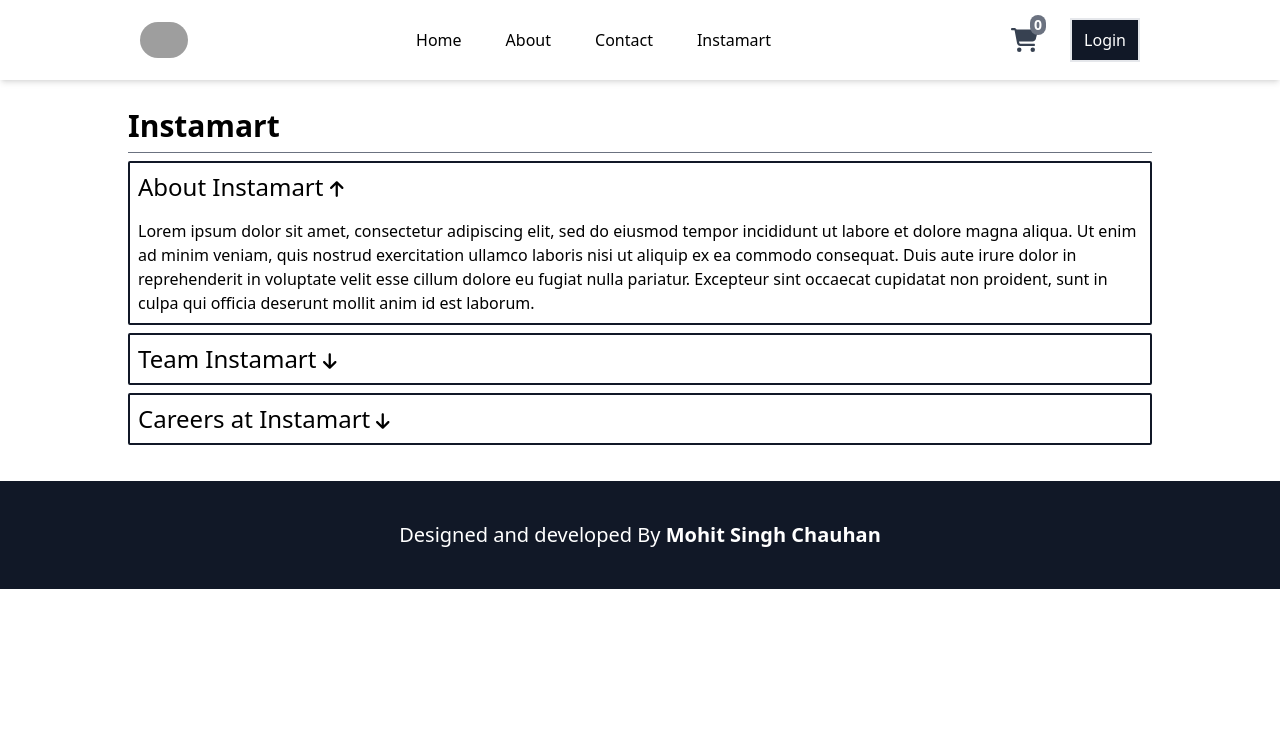
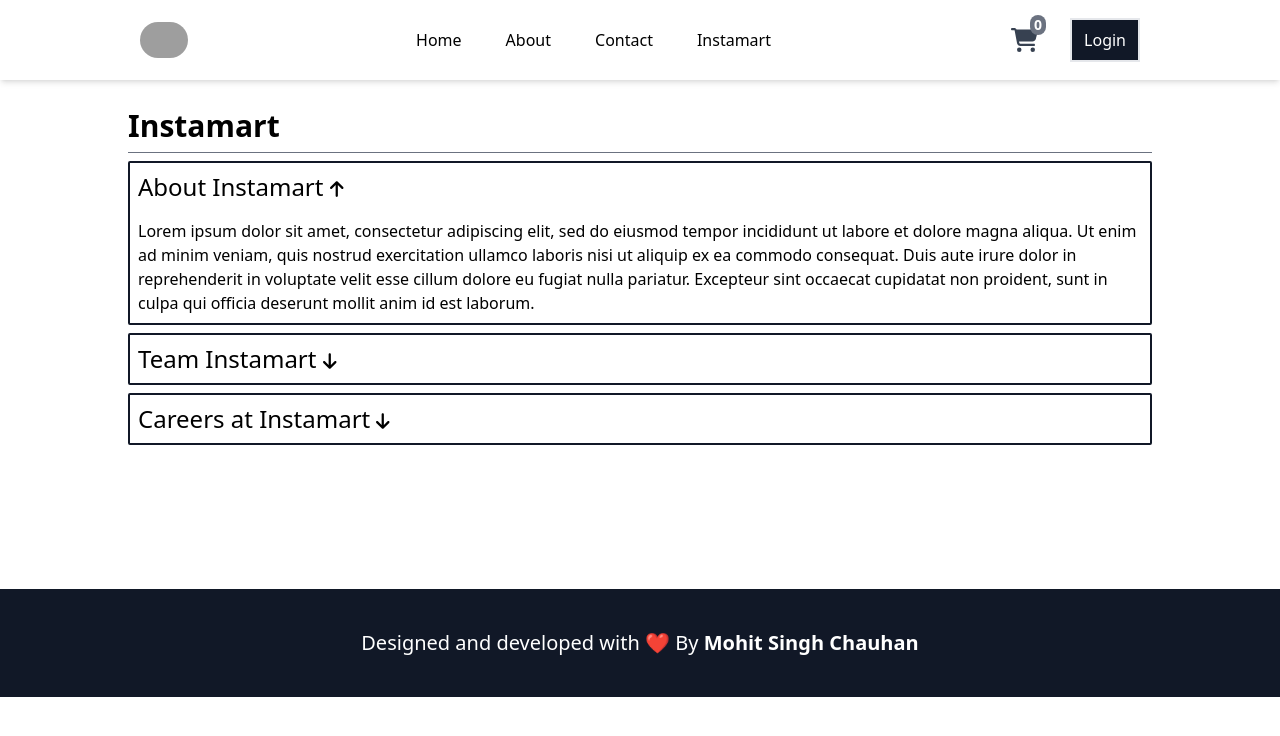
Before and after one commit to MohitSinghChauhan/Swiggy-Clone, a React (Vite) app: page /instamart in a window 1280 px wide. Shown: the top 736 px of the page. Built offline with nearby package versions, Linux system fonts and the light colour scheme; grey boxes are pictures that could not be loaded.

Commit message:
styles: footer updated

```diff
--- a/src/components/Footer.js
+++ b/src/components/Footer.js
@@ -1,11 +1,11 @@
 const Footer = () => {
   return (
-    <footer className="mb-16 md:mb-0 my bg-gray-900 text-white w-full ">
+    <footer className="mt-32 mb-16 md:mb-0 my bg-gray-900 text-white w-full ">
       <p className="md:text-xl text-center md:py-10 py-2 ">
-        Designed and developed By{' '}
+        Designed and developed with ❤️ By{" "}
         <a
           className="font-bold"
-          href="https://www.github.com/mohitsinghchauhan"
+          href="https://github.com/MohitSinghChauhan"
           target="_blank"
         >
           Mohit Singh Chauhan
```
